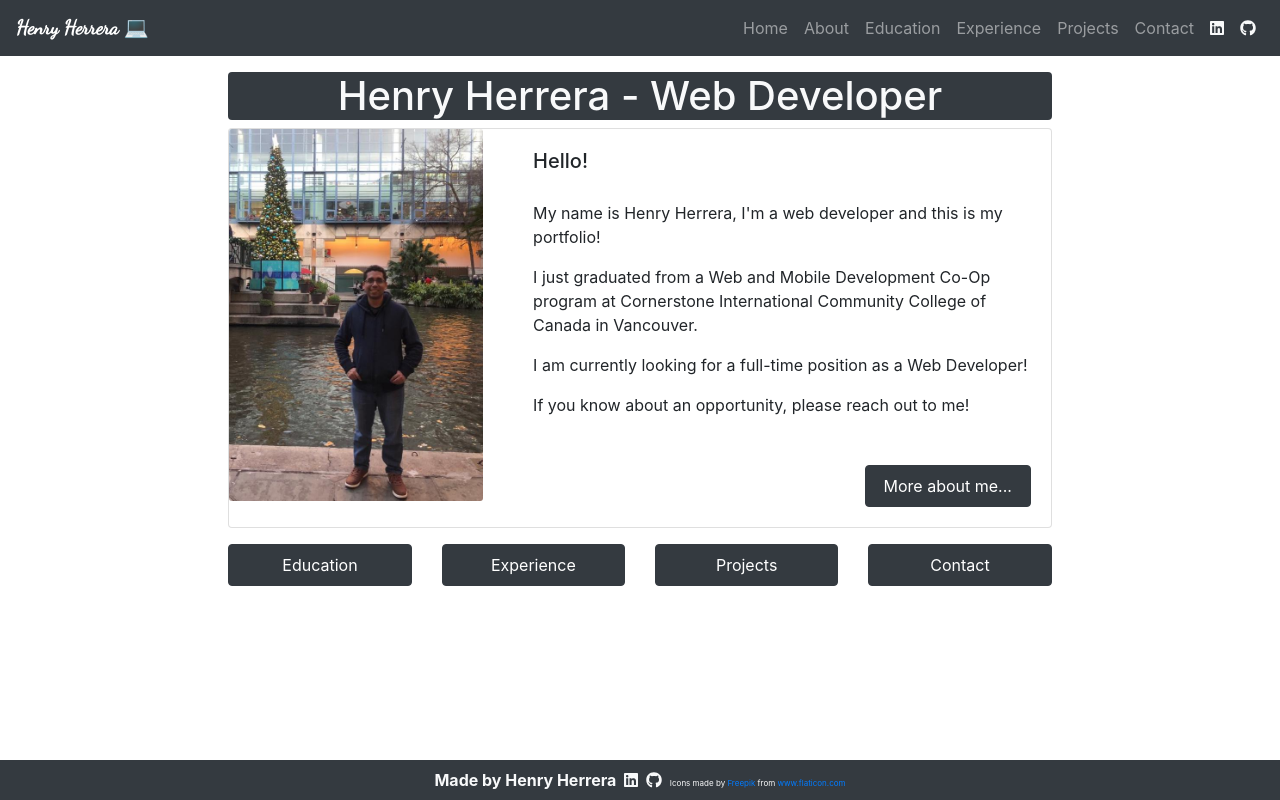
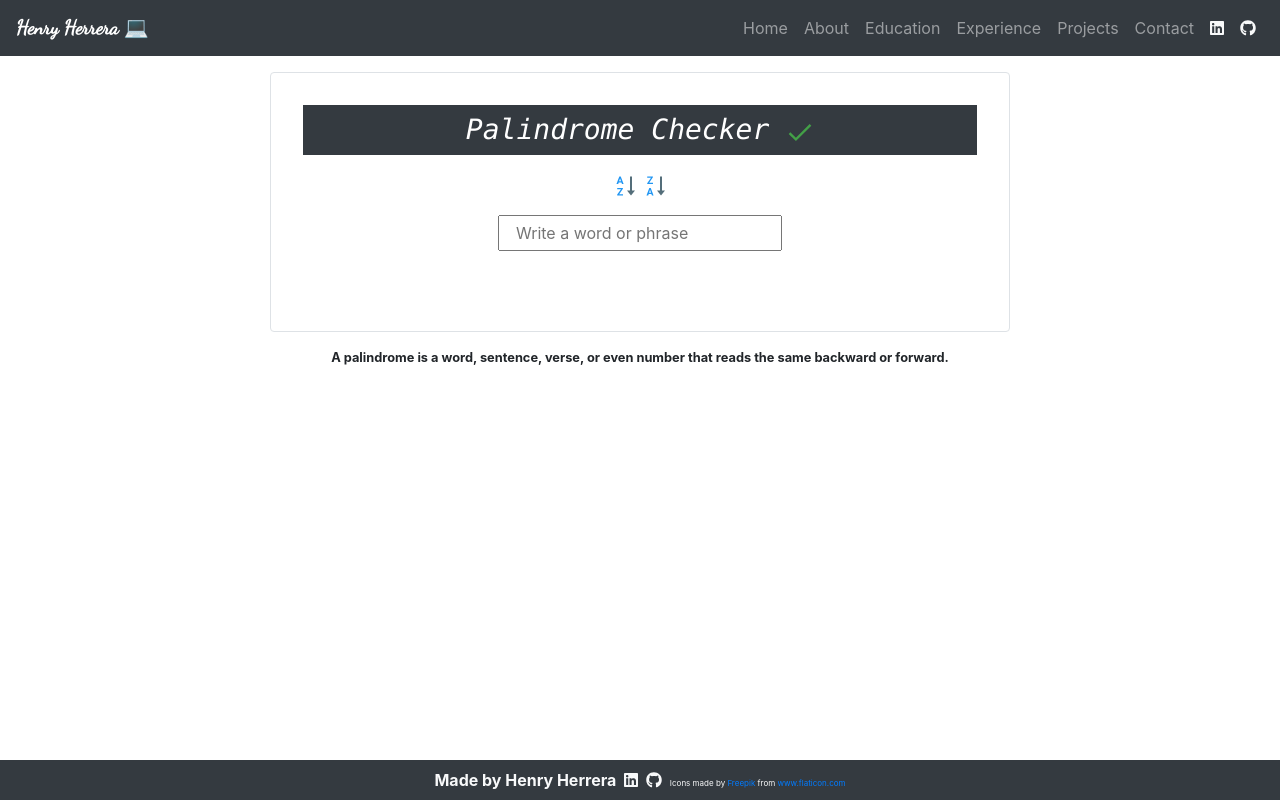
Before and after one commit to hjhm2018/my-portfolio, a React (Create React App) app: page /palindromechecker in a window 1280 px wide. Built offline with nearby package versions, Linux system fonts and the light colour scheme; a web font is replaced by a local one.

Commit message:
added a palindrome checker app

```diff
--- a/src/components/Nav.js
+++ b/src/components/Nav.js
@@ -17,6 +17,7 @@ import Fakenews from "./Fakenews";
 import BirthdayApp from "./BirthdayApp";
 import CryptocurrencyApp from "./CryptocurrencyApp";
 import RandomBibleVersesApp from "./RandomBibleVersesApp";
+import Palindrome from "./Palindrome";
 
 import Navbar from "react-bootstrap/Navbar";
 import Nav from "react-bootstrap/Nav";
@@ -113,6 +114,14 @@ const nav = () => {
             >
               Random Bible Verses App
             </Nav.Link>
+            <Nav.Link
+              className="d-none"
+              as={Link}
+              to="/palindromechecker"
+              eventKey={2}
+            >
+              Palindrome Checker App
+            </Nav.Link>
 
             {/* <Nav.Link as={Link} to="/projects" eventKey={2}><FontAwesomeIcon icon={['fab', 'linkedin']} /></Nav.Link>
                         <Nav.Link as={Link} to="/projects" eventKey={2}><FontAwesomeIcon icon={['fab', 'github']} /></Nav.Link> */}
@@ -175,7 +184,10 @@ const nav = () => {
         <Route path="/randombibleversesapp">
           <RandomBibleVersesApp />
         </Route>
-        <Route path="/">
+        <Route path="/palindromechecker">
+          <Palindrome />
+        </Route>
+        <Route exact path="/">
           <Home />
         </Route>
       </Switch>
--- /dev/null
+++ b/src/components/Palindrome.js
@@ -0,0 +1,84 @@
+import React, { useCallback, useState } from "react";
+import {
+  FcApproval,
+  FcCancel,
+  FcCheckmark,
+  FcAlphabeticalSortingAz,
+  FcAlphabeticalSortingZa,
+} from "react-icons/fc";
+
+function Palindrome() {
+  const [word, setWord] = useState("");
+
+  const checkPalindrome = useCallback(() => {
+    if (word === "" || word.length <= 1) {
+      return;
+    }
+    const firstWord = word
+      .toLowerCase()
+      .trim()
+      .split(" ")
+      .join("")
+      .split(",")
+      .join("");
+
+    const secondWord = firstWord.split("").reverse().join("");
+
+    if (firstWord === secondWord) {
+      return `It's a palindrome`;
+    } else if (firstWord !== secondWord) {
+      return `Not a palindrome`;
+    }
+  }, [word]);
+
+  checkPalindrome();
+
+  return (
+    <div className="container">
+      <div className="mx-auto text-center col-md-8 col-12 border p-4 mt-3 rounded">
+        <h3
+          className="font-italic m-2 text-center bg-dark text-white p-2"
+          style={{ fontFamily: "Lucida Console, Courier New, monospace" }}
+        >
+          Palindrome Checker <FcCheckmark />
+        </h3>
+
+        <h4 className="m-2 p-2">
+          <FcAlphabeticalSortingAz /> <FcAlphabeticalSortingZa />
+        </h4>
+
+        <input
+          type="text"
+          className="px-3 py-1"
+          placeholder="Write a word or phrase"
+          onChange={(e) => setWord(e.target.value)}
+          value={word}
+        />
+        <br />
+        <p
+          className={`text-center pt-3 ${
+            checkPalindrome() === "It's a palindrome"
+              ? "text-success"
+              : "text-danger"
+          }`}
+        >
+          {checkPalindrome() === "It's a palindrome" ? (
+            <FcApproval />
+          ) : checkPalindrome() === "Not a palindrome" ? (
+            <FcCancel />
+          ) : (
+            ""
+          )}
+          &nbsp;
+          {checkPalindrome()}
+        </p>
+      </div>
+      <small className="text-center font-weight-bold mx-auto d-block mt-3">
+        A palindrome is a word, sentence, verse, or even number that reads the
+        same backward or forward.
+      </small>
+    </div>
+  );
+}
+
+export default Palindrome;
--- a/src/components/Projects.js
+++ b/src/components/Projects.js
@@ -139,6 +139,14 @@ const Projects = () => {
           Random Bible Verses App
         </Nav.Link>
         <Nav.Link
+          className="btn btn-primary mb-2 col-8 col-md-4 mx-auto"
+          as={Link}
+          to="/palindromechecker"
+          eventKey={2}
+        >
+          Palindrome Checker App
+        </Nav.Link>
+        <Nav.Link
           className="btn btn-primary mb-5 col-8 col-md-4 mx-auto"
           as={Link}
           to="/bmicalculator"
```
